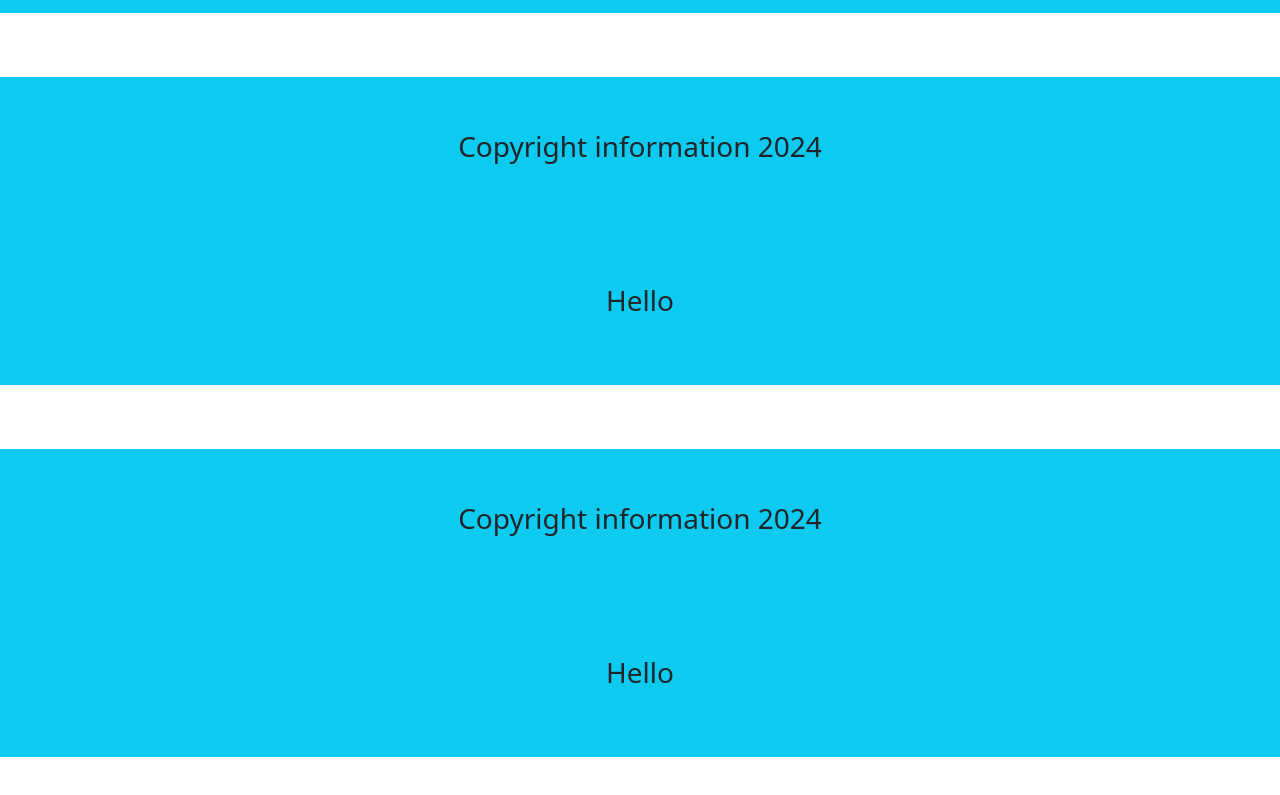
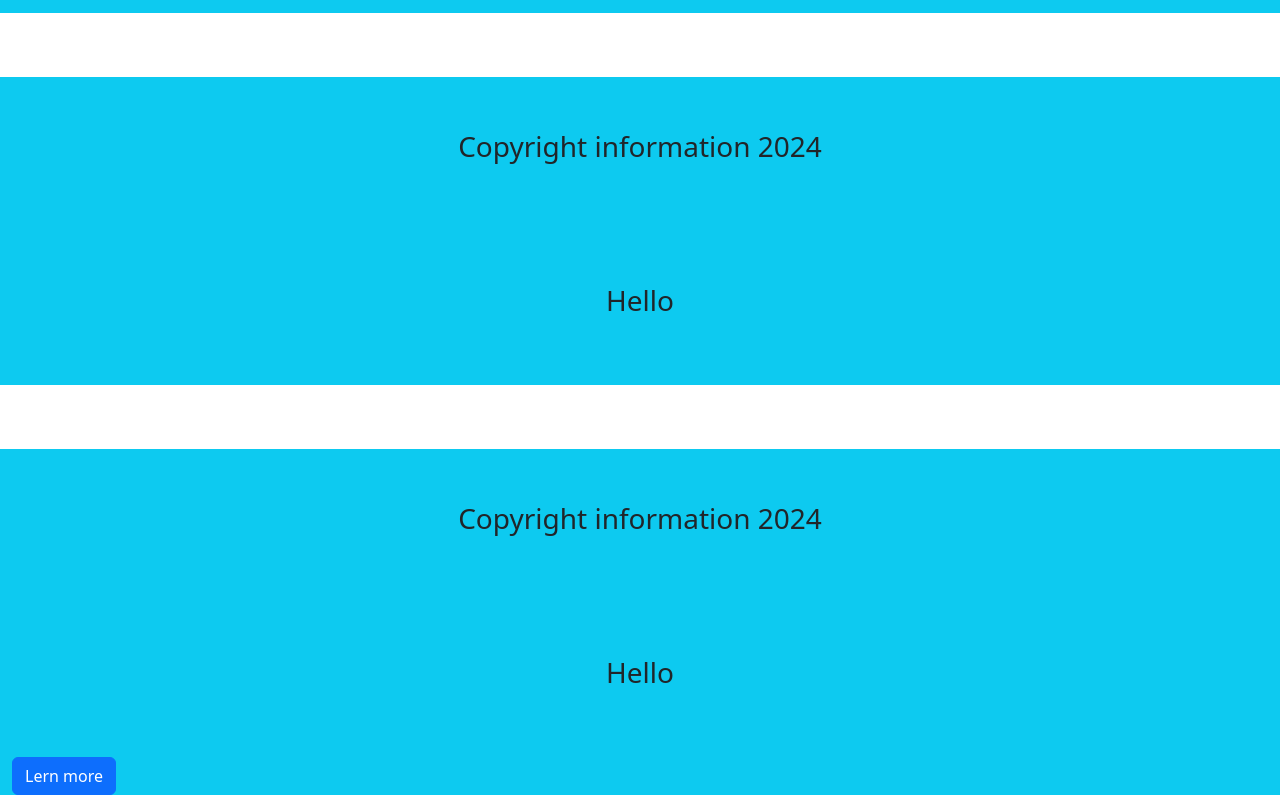
Before and after one commit to azizulhakim6817/exam-1, a plain HTML site: page index.html in a window 1280 px wide. Shown: the part 779-1574 px from the top of the page. Before the commit the page ends 1536 px from the top, so only its background shows below. Drawn offline with nearby package versions, Linux system fonts and the light colour scheme.

Commit message:
Button add
Footer button

```diff
--- a/index.html
+++ b/index.html
@@ -118,6 +118,7 @@
                     <p class="text-dark py-5 fs-3 text-center">Copyright
                         information 2024</p>
                         <p class="text-dark py-5 fs-3 text-center">Hello</p>
+                    <button class="btn btn-primary">Lern more </button>
 
                 </div>
             </div>
```
